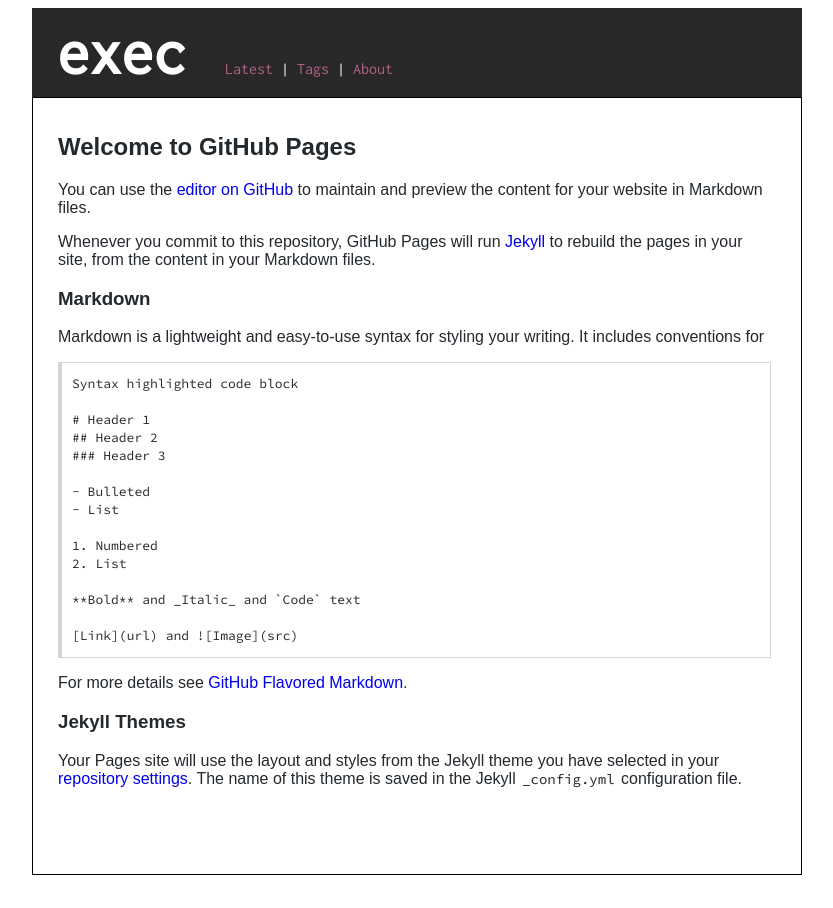
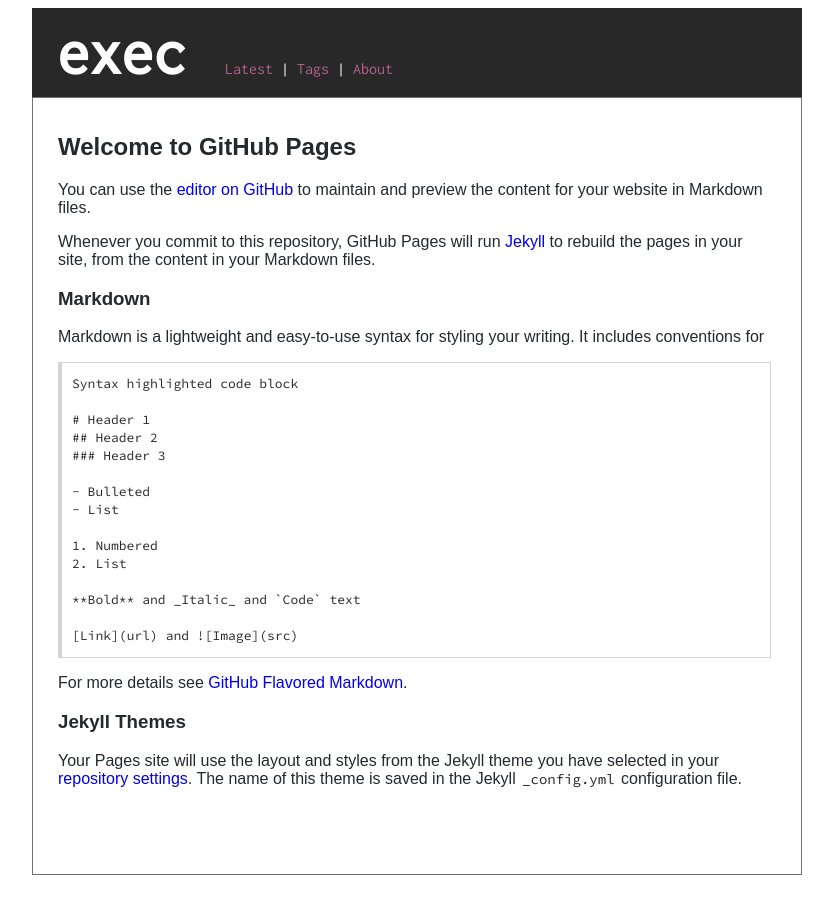
Before and after one commit to execas/execas.github.io, a Jekyll site: the page built from test.md, in a window 1280 px wide. Shown: the whole page, without its empty margins (223-1056 px from the left). Built offline with Jekyll 4.4.1, drawn with Linux system fonts in a browser that asks for light colours; our own code applies the rules of GitHub Pages for plain Markdown files.

Commit message:
Update execas.css

```diff
--- a/css/execas.css
+++ b/css/execas.css
@@ -17,7 +17,7 @@
      max-width: 718px;
      background-color: #ffffff;
      margin: 0 auto;
-     border: 1px solid #000000;
+     border: 1px solid #707070;
 }
 
 img {
@@ -39,7 +39,7 @@
      overflow: auto;
      color:#000000;
      /*border-radius: 5px 5px 5px 5px;     */
-     scrollbar-color: #909090 #d1d5da;
+     scrollbar-color: #aaaaaa #d1d5da;
 
 }
 
```
